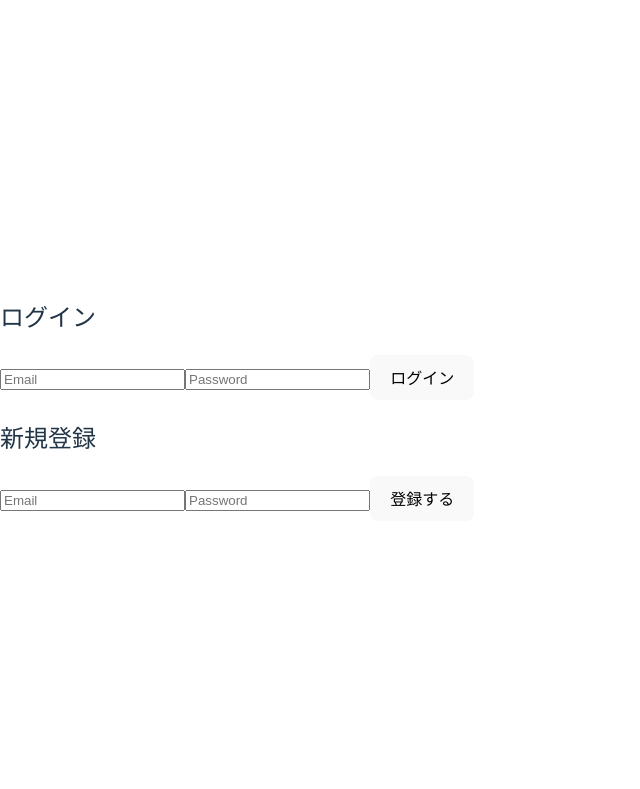
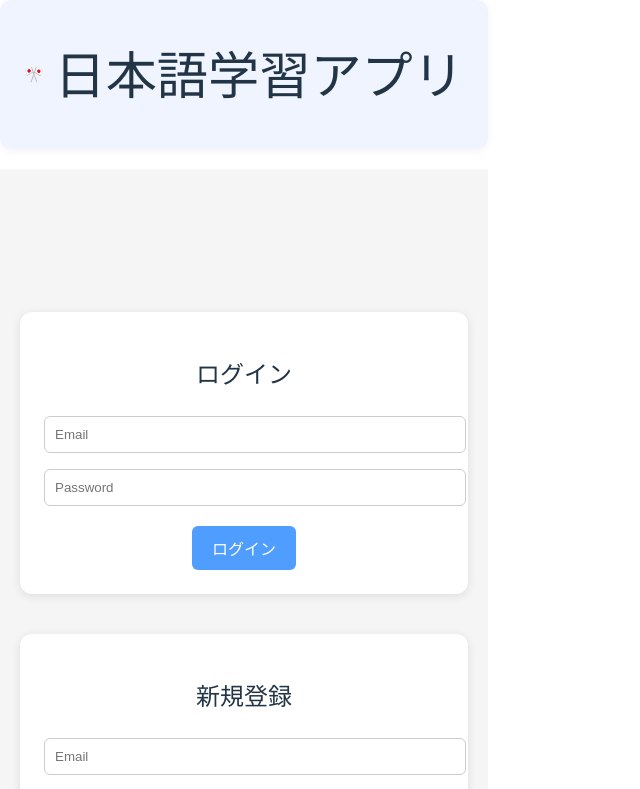
Before and after one commit to yutocode/nihongo-app, a React (Vite) app: page / in a window 1280 px wide. Shown: the top 789 px of the page, without its empty margins (0-640 px from the left). Built offline with nearby package versions, Linux system fonts and the light colour scheme.

Commit message:
修正メッセージ

```diff
--- a/index.html
+++ b/index.html
@@ -9,5 +9,8 @@
   <body>
     <!-- Reactのルート -->
     <div id="root"></div>
+
+    <!-- ✅ Reactを起動する -->
+    <script type="module" src="./src/main.jsx"></script>
   </body>
 </html>
--- a/src/App.jsx
+++ b/src/App.jsx
@@ -1,28 +1,31 @@
 // src/App.jsx
 import React from "react"
 import { BrowserRouter as Router, Routes, Route } from "react-router-dom"
+import Layout from "./components/Layout"
+import AuthPage from "./pages/AuthPage"
 import Home from "./pages/Home"
 import QuizPage from "./pages/QuizPage"
 import WordPage from "./pages/WordPage"
 import ResultPage from "./pages/ResultPage"
 import RankingPage from "./pages/RankingPage"
-import Layout from "./components/Layout"
-import AuthPage from "./pages/AuthPage"
+import LoginPage from "./pages/LoginPage"
+import RegisterPage from "./pages/RegisterPage"
 
 const App = () => {
   return (
     <Router>
       <Routes>
-        {/* 🔐 認証画面は Layout なし */}
-        <Route path="/" element={<AuthPage />} />
-
-        {/* 🏠 Layout を使うルート */}
-        <Route element={<Layout />}>
-          <Route path="/home" element={<Home />} />
-          <Route path="/quiz" element={<QuizPage />} />
-          <Route path="/words" element={<WordPage />} />
-          <Route path="/result" element={<ResultPage />} />
-          <Route path="/ranking" element={<RankingPage />} />
+        {/* 全ルート共通のLayout（Header/Footer） */}
+        <Route path="/" element={<Layout />}>
+          {/* 最初に表示されるトップページ */}
+          <Route index element={<AuthPage />} />
+          <Route path="home" element={<Home />} />
+          <Route path="quiz" element={<QuizPage />} />
+          <Route path="words" element={<WordPage />} />
+          <Route path="result" element={<ResultPage />} />
+          <Route path="ranking" element={<RankingPage />} />
+          <Route path="login" element={<LoginPage />} />
+          <Route path="register" element={<RegisterPage />} />
         </Route>
       </Routes>
     </Router>
--- a/src/pages/AuthPage.jsx
+++ b/src/pages/AuthPage.jsx
@@ -1,10 +1,13 @@
-//src/pages/AuthPage.jsx
+// src/pages/AuthPage.jsx
 import React, { useState, useEffect } from 'react'
-import { signInWithEmailAndPassword, createUserWithEmailAndPassword } from 'firebase/auth'
+import {
+  signInWithEmailAndPassword,
+  createUserWithEmailAndPassword
+} from 'firebase/auth'
 import { auth } from '../firebase/firebase-config'
 import { useNavigate } from 'react-router-dom'
 import { useAppStore } from '../store/useAppStore'
-//import '../styles/AuthPage.css'
+import '../styles/AuthPage.css'
 
 const AuthPage = () => {
   const [loginEmail, setLoginEmail] = useState('')
@@ -12,12 +15,13 @@ const AuthPage = () => {
   const [registerEmail, setRegisterEmail] = useState('')
   const [registerPassword, setRegisterPassword] = useState('')
   const navigate = useNavigate()
-  const setUser = useAppStore(state => state.setUser)
+  const setUser = useAppStore((state) => state.setUser)
 
-  // ✅ useEffect は関数の中に書く！
+  // Google翻訳スクリプトの読み込み（ログインページのみ表示）
   useEffect(() => {
     const script = document.createElement('script')
-    script.src = '//translate.google.com/translate_a/element.js?cb=googleTranslateElementInit'
+    script.src =
+      '//translate.google.com/translate_a/element.js?cb=googleTranslateElementInit'
     script.async = true
     document.body.appendChild(script)
 
@@ -26,16 +30,33 @@ const AuthPage = () => {
         {
           pageLanguage: 'ja',
           includedLanguages: 'id,en,zh-CN,zh-TW',
-          layout: window.google.translate.TranslateElement.InlineLayout.SIMPLE,
+          layout: window.google.translate.TranslateElement.InlineLayout.SIMPLE
         },
         'google_translate_element'
       )
+    }
+
+    // ログイン後にスクリプトと翻訳バッジを消す
+    return () => {
+      const widget = document.getElementById('google_translate_element')
+      if (widget) widget.innerHTML = ''
+
+      const scriptTag = document.querySelector(
+        'script[src*="translate_a/element.js"]'
+      )
+      if (scriptTag) scriptTag.remove()
+
+      delete window.googleTranslateElementInit
     }
   }, [])
 
   const handleLogin = async () => {
     try {
-      const userCredential = await signInWithEmailAndPassword(auth, loginEmail, loginPassword)
+      const userCredential = await signInWithEmailAndPassword(
+        auth,
+        loginEmail,
+        loginPassword
+      )
       setUser(userCredential.user)
       navigate('/home')
     } catch (error) {
@@ -45,7 +66,11 @@ const AuthPage = () => {
 
   const handleRegister = async () => {
     try {
-      const userCredential = await createUserWithEmailAndPassword(auth, registerEmail, registerPassword)
+      const userCredential = await createUserWithEmailAndPassword(
+        auth,
+        registerEmail,
+        registerPassword
+      )
       setUser(userCredential.user)
       alert('登録成功！')
       navigate('/home')
@@ -57,7 +82,10 @@ const AuthPage = () => {
   return (
     <div className="auth-page">
       {/* 🔠 Google翻訳バッジ */}
-      <div id="google_translate_element" style={{ textAlign: 'right', marginBottom: '10px' }}></div>
+      <div
+        id="google_translate_element"
+        style={{ textAlign: 'right', marginBottom: '10px' }}
+      ></div>
 
       <div className="auth-box login-box">
         <h2>ログイン</h2>
--- a/src/styles/AuthPage.css
+++ b/src/styles/AuthPage.css
@@ -1,21 +1,23 @@
 /* src/styles/AuthPage.css */
 .auth-page {
-  max-width: 500px;
-  margin: 60px auto;
-  padding: 20px;
   display: flex;
   flex-direction: column;
+  justify-content: center;
+  align-items: center;
+  min-height: 100vh;
+  background-color: #f5f5f5;
   gap: 40px;
-  min-height: 100vh;
-  overflow-y: auto;
+  padding: 20px;
 }
 
 .auth-box {
-  background-color: #f7faff;
+  background-color: #ffffff;
   padding: 24px;
   border-radius: 12px;
   box-shadow: 0 2px 10px rgba(0, 0, 0, 0.1);
   text-align: center;
+  max-width: 400px;
+  width: 100%;
 }
 
 .auth-box h2 {
@@ -23,7 +25,7 @@
 }
 
 .auth-box input {
-  width: 90%;
+  width: 100%;
   padding: 10px;
   margin: 8px 0;
   border-radius: 6px;
@@ -43,7 +45,3 @@
 .auth-box button:hover {
   background-color: #3a88e0;
 }
-
-.register-box {
-  background-color: #fff7f7;
-}
--- a/vite.config.js
+++ b/vite.config.js
@@ -2,6 +2,6 @@ import { defineConfig } from 'vite'
 import react from '@vitejs/plugin-react'
 
 export default defineConfig({
+  plugins: [react()],
   base: './',
-  plugins: [react()],
 })
```
